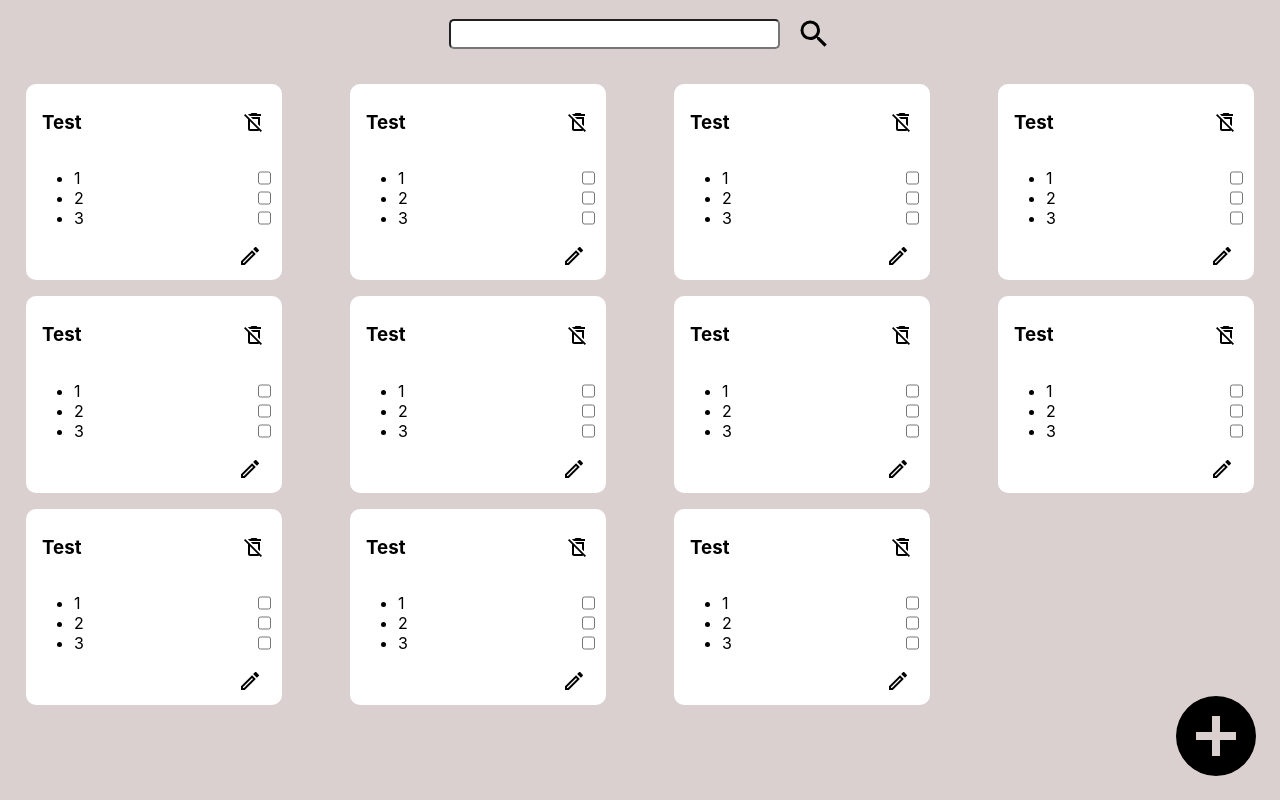
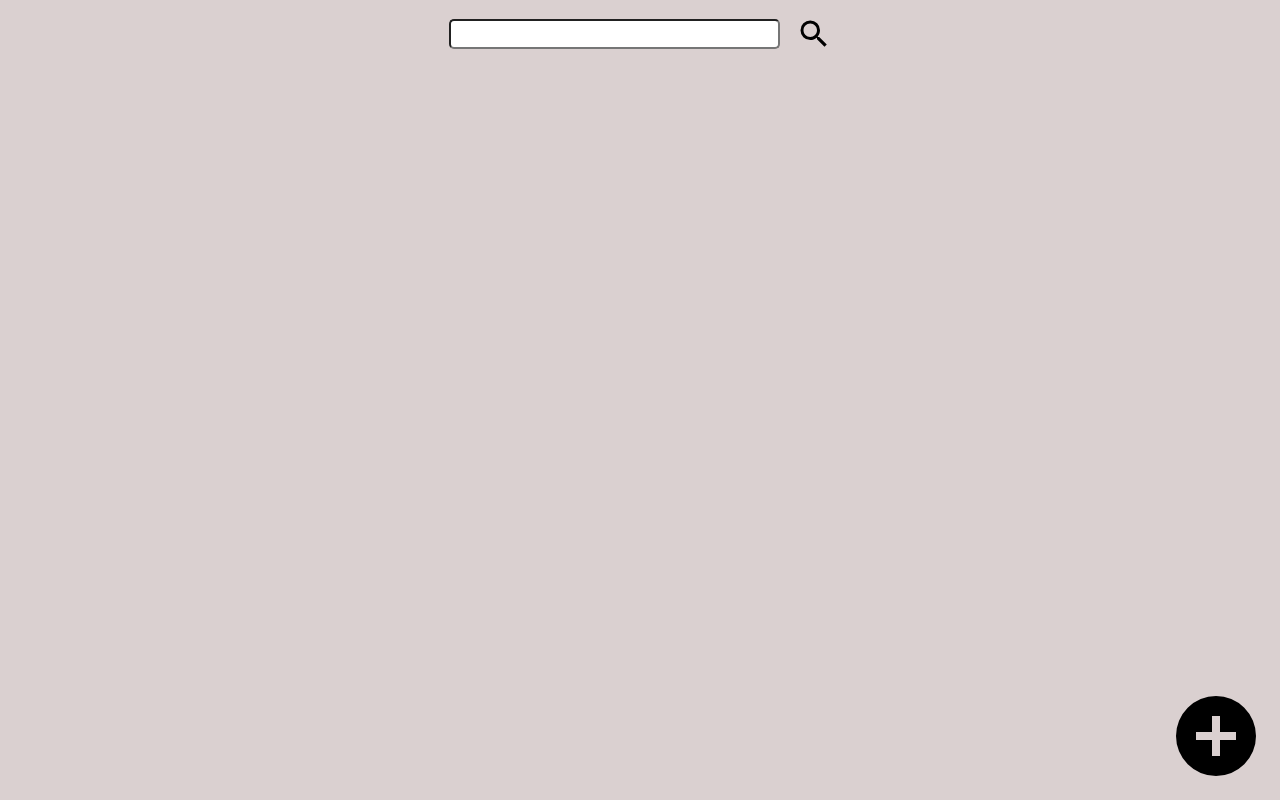
Before and after one commit to StephTorres22/react-to-do-list, a React (Vite) app in the folder react-to-do-list/: page / in a window 1280 px wide. Built offline with nearby package versions, Linux system fonts and the light colour scheme.

Commit message:
adding of toDoCards implemented using useState

```diff
--- a/react-to-do-list/src/App.css
+++ b/react-to-do-list/src/App.css
@@ -1,7 +1,7 @@
 .card-display {
   padding-top: 2rem;
   display: grid;
-  grid-template-columns: repeat(auto-fit, minmax(16rem, 1fr));
+  grid-template-columns: repeat(5, minmax(16rem, 1fr));
   justify-items: center;
   gap: 1rem;
 }
@@ -12,6 +12,7 @@
   background-color: white;
   border-radius: 10px;
   padding: 0.5rem;
+  margin-bottom: 2rem;
 }
 
 .card__top{
--- a/react-to-do-list/src/App.jsx
+++ b/react-to-do-list/src/App.jsx
@@ -6,27 +6,33 @@ import { mdiPlusCircle } from "@mdi/js";
 import { useState } from "react";
 import ItemForm from "./ItemForm";
 
-const toDo = { title: "Test", list: [1, 2, 3] };
+
 function App() {
-  // const [toDoList, setToDoList] = useState([]);
+  const intialToDo = { title: "", list: [] };
+  const [toDoList, setToDoList] = useState([]);
+  const [toDoItem, setToDoItem] = useState(intialToDo)
+  const [isOpen, setIsOpen] = useState(false);
 
-  const [isOpen, setIsOpen] = useState(false);
-  //const handleAdd = () => {};
+  function hanldeTitleChange(e) {
+    const updatedToDo = {...toDoItem, [e.target.name]: e.target.value};
+    setToDoItem(updatedToDo);
+  }
+
+  function addNewToDoList(e) {
+    e.preventDefault
+    const updatedToDoList = toDoList.toSpliced(0, 0, toDoItem).reverse();
+    setToDoList(updatedToDoList)
+    setToDoItem(intialToDo)
+    setIsOpen(!isOpen);
+  }
+
   return (
     <div style={{ width: "100%" }}>
       <SearchBar />
       <div className="card-display">
-        <ToDoCard toDo={toDo} />
-        <ToDoCard toDo={toDo} />
-        <ToDoCard toDo={toDo} />
-        <ToDoCard toDo={toDo} />
-        <ToDoCard toDo={toDo} />
-        <ToDoCard toDo={toDo} />
-        <ToDoCard toDo={toDo} />
-        <ToDoCard toDo={toDo} />
-        <ToDoCard toDo={toDo} />
-        <ToDoCard toDo={toDo} />
-        <ToDoCard toDo={toDo} />
+        {toDoList.map((item) => {
+          return <ToDoCard toDo={item} key={item} />;
+        })}
       </div>
       <Icon
         path={mdiPlusCircle}
@@ -44,6 +50,9 @@ function App() {
       <ItemForm
         isOpen={isOpen}
         closeModal={() => setIsOpen(!isOpen)}
+        handleAddToDoList={addNewToDoList}
+        toDo={toDoItem}
+        handleChange={hanldeTitleChange}
       ></ItemForm>
     </div>
   );
--- a/react-to-do-list/src/ItemForm.jsx
+++ b/react-to-do-list/src/ItemForm.jsx
@@ -1,18 +1,31 @@
 /* eslint-disable react/prop-types */
 import ReactModal from "react-modal";
 import Icon from "@mdi/react";
-import { mdiClose } from "@mdi/js";
+import { mdiClose, mdiPlus } from "@mdi/js";
 
-const ItemForm = ({ isOpen, closeModal }) => {
+const ItemForm = ({ isOpen, closeModal, handleAddToDoList, toDo, handleChange }) => {
   const customStyles = {
+
     content: {
       top: "50%",
       left: "50%",
       right: "auto",
-      bottom: "auto",
+      bottom: "aut0",
       marginRight: "-50%",
       transform: "translate(-50%, -50%)",
+
     },
+    input: {
+        border: "none",
+        backgroundColor: "#dad0d0;"
+    },
+
+    legend: {
+        marginBottom: "1rem",
+        textDecorationLine: "underline",
+        fontSize: "1.25rem"
+
+    }
   };
 
   return (
@@ -22,15 +35,25 @@ const ItemForm = ({ isOpen, closeModal }) => {
       style={customStyles}
       contentLabel="Example Modal"
     >
-      <div>I am a modal</div>
+      <legend style={customStyles.legend}>Add a To Do List</legend>
       <form>
-        <input />
-        <button>tab navigation</button>
-        <button>stays</button>
-        <button>inside</button>
-        <button>the modal</button>
+        <input type="text" name="title" placeholder="List Title" value={toDo.title} onChange={handleChange} style={customStyles.input} />
+
       </form>
-      <Icon path={mdiClose} size={2} onClick={closeModal} style={{cursor: "pointer"}}></Icon>
+      <div style={{ display: "flex", justifyContent: "space-between" }}>
+        <Icon
+          path={mdiPlus}
+          size={1.5}
+          onClick={handleAddToDoList}
+          style={{ cursor: "pointer" }}
+        />
+        <Icon
+          path={mdiClose}
+          size={1.5}
+          onClick={closeModal}
+          style={{ cursor: "pointer" }}
+        ></Icon>
+      </div>
     </ReactModal>
   );
 };
```
